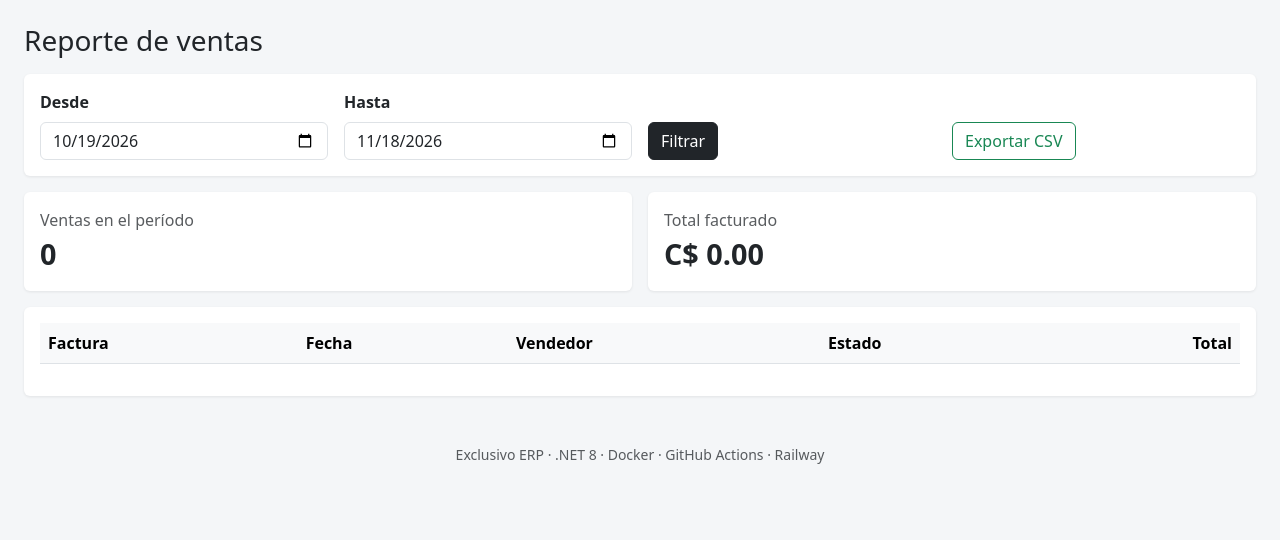
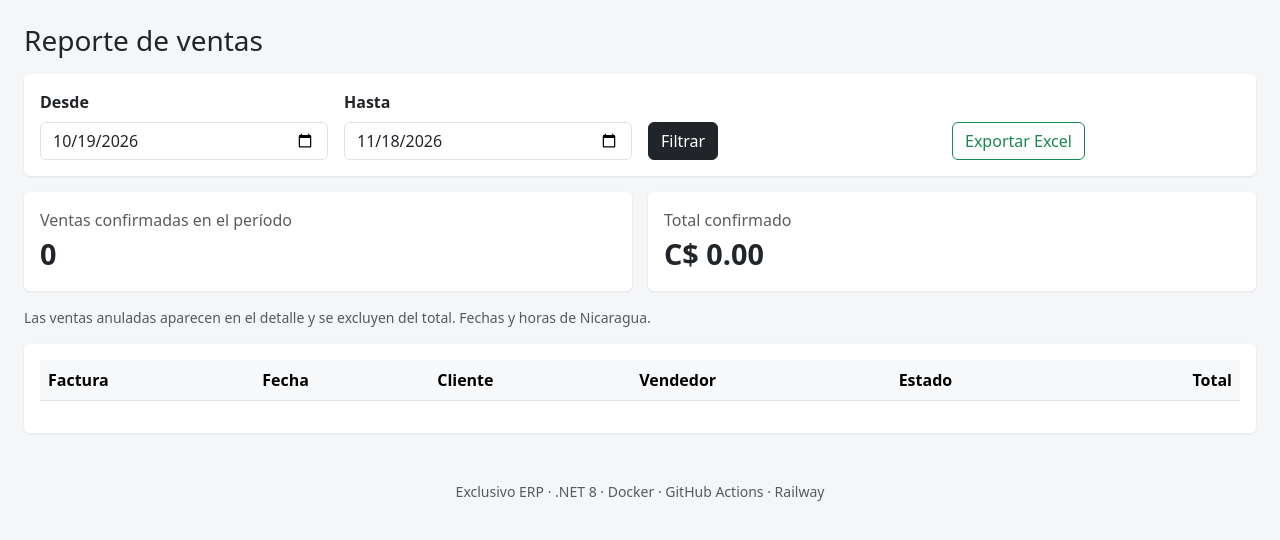
Before and after one commit to EstherSilva96/Proyecto-de-Curso-DSI, an ASP.NET Core app: page /Reports in a window 1280 px wide. Shown: the part 56-596 px from the top of the page. Run offline with ASP.NET Core 8, Linux system fonts and the light colour scheme; the visitor is signed in with stand-in values (Sample User, id 1); lists and menus that the app fills with data are empty.

Commit message:
Actualizar botón y vista del reporte

```diff
--- a/src/Exclusivo.Web/Views/Reports/Index.cshtml
+++ b/src/Exclusivo.Web/Views/Reports/Index.cshtml
@@ -1,32 +1,116 @@
 @model List<Venta>
+
 @{
     ViewData["Title"] = "Reporte de ventas";
 }
+
 <h1 class="h3 mb-3">Reporte de ventas</h1>
+
+<div asp-validation-summary="All"
+     class="text-danger small mb-3"></div>
+
 <div class="card p-3 mb-3">
-    <form method="get" class="row g-3 align-items-end">
-        <div class="col-md-3"><label class="form-label">Desde</label><input name="desde" type="date" class="form-control" value="@ViewBag.Desde" /></div>
-        <div class="col-md-3"><label class="form-label">Hasta</label><input name="hasta" type="date" class="form-control" value="@ViewBag.Hasta" /></div>
-        <div class="col-md-3"><button class="btn btn-dark" type="submit">Filtrar</button></div>
-        <div class="col-md-3"><a class="btn btn-outline-success" asp-action="ExportarCsv" asp-route-desde="@ViewBag.Desde" asp-route-hasta="@ViewBag.Hasta">Exportar CSV</a></div>
+    <form asp-action="Index"
+          method="get"
+          class="row g-3 align-items-end">
+
+        <div class="col-md-3">
+            <label class="form-label">Desde</label>
+            <input name="desde"
+                   type="date"
+                   class="form-control"
+                   value="@ViewBag.Desde" />
+        </div>
+
+        <div class="col-md-3">
+            <label class="form-label">Hasta</label>
+            <input name="hasta"
+                   type="date"
+                   class="form-control"
+                   value="@ViewBag.Hasta" />
+        </div>
+
+        <div class="col-md-3">
+            <button class="btn btn-dark" type="submit">
+                Filtrar
+            </button>
+        </div>
+
+        <div class="col-md-3">
+            <button class="btn btn-outline-success"
+                    type="submit"
+                    asp-action="ExportarExcel">
+                Exportar Excel
+            </button>
+        </div>
     </form>
 </div>
+
 <div class="row g-3 mb-3">
-    <div class="col-md-6"><div class="card p-3"><div class="text-muted">Ventas en el período</div><div class="kpi">@ViewBag.Cantidad</div></div></div>
-    <div class="col-md-6"><div class="card p-3"><div class="text-muted">Total facturado</div><div class="kpi">C$ @(((decimal)ViewBag.Total).ToString("N2"))</div></div></div>
+    <div class="col-md-6">
+        <div class="card p-3">
+            <div class="text-muted">
+                Ventas confirmadas en el período
+            </div>
+            <div class="kpi">@ViewBag.Cantidad</div>
+        </div>
+    </div>
+
+    <div class="col-md-6">
+        <div class="card p-3">
+            <div class="text-muted">Total confirmado</div>
+            <div class="kpi">
+                C$ @(((decimal)ViewBag.Total).ToString("N2"))
+            </div>
+        </div>
+    </div>
 </div>
+
+<p class="text-muted small">
+    Las ventas anuladas aparecen en el detalle y se excluyen del total.
+    Fechas y horas de Nicaragua.
+</p>
+
 <div class="card p-3">
     <table class="table align-middle">
-        <thead><tr><th>Factura</th><th>Fecha</th><th>Vendedor</th><th>Estado</th><th class="text-end">Total</th></tr></thead>
+        <thead>
+            <tr>
+                <th>Factura</th>
+                <th>Fecha</th>
+                <th>Cliente</th>
+                <th>Vendedor</th>
+                <th>Estado</th>
+                <th class="text-end">Total</th>
+            </tr>
+        </thead>
+
         <tbody>
             @foreach (var v in Model)
             {
                 <tr>
-                    <td><a asp-controller="Sales" asp-action="Details" asp-route-id="@v.Id">@v.NumeroFactura</a></td>
-                    <td>@v.Fecha.ToString("dd/MM/yyyy HH:mm")</td>
+                    <td>
+                        <a asp-controller="Sales"
+                           asp-action="Details"
+                           asp-route-id="@v.Id">
+                            @v.NumeroFactura
+                        </a>
+                    </td>
+
+                    <td>
+                        @TimeZoneInfo.ConvertTimeBySystemTimeZoneId(
+                            v.Fecha,
+                            "UTC",
+                            "America/Managua"
+                        ).ToString("dd/MM/yyyy HH:mm")
+                    </td>
+
+                    <td>@(v.Cliente?.Nombre ?? "Cliente general")</td>
                     <td>@v.Usuario.NombreUsuario</td>
                     <td>@v.Estado</td>
-                    <td class="text-end">C$ @v.Total.ToString("N2")</td>
+
+                    <td class="text-end">
+                        C$ @v.Total.ToString("N2")
+                    </td>
                 </tr>
             }
         </tbody>
```
